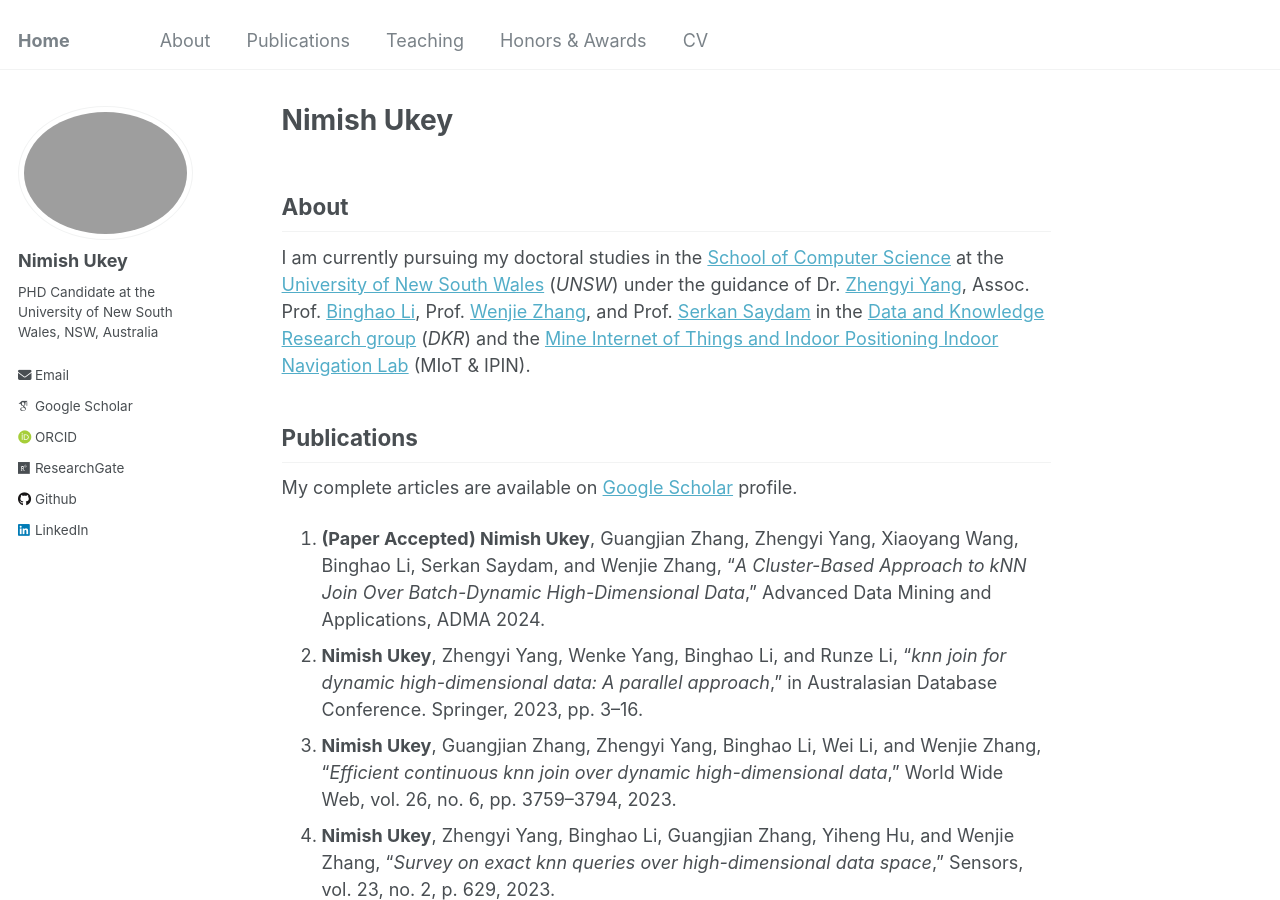
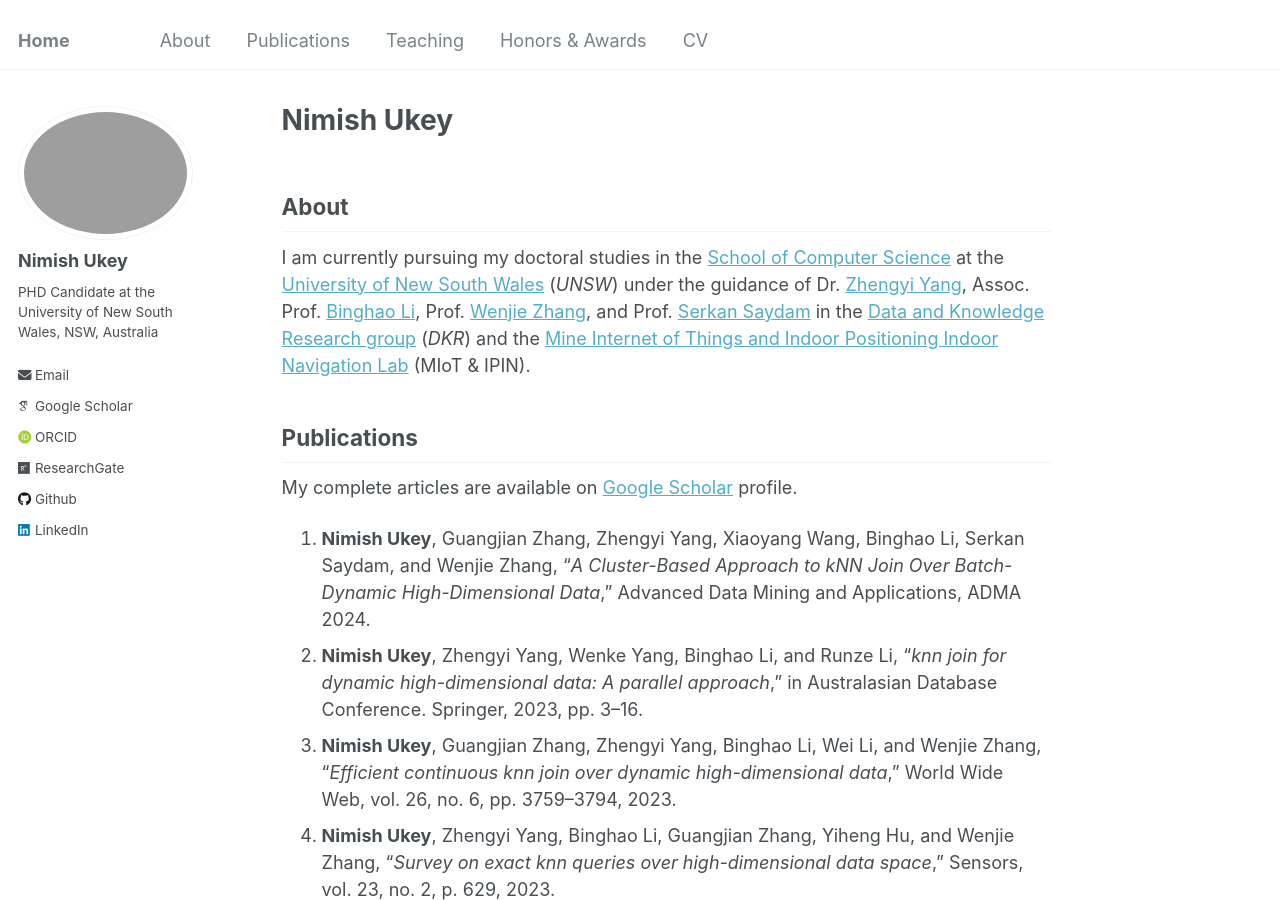
Before and after one commit to nimishukey/nimishukey.github.io, a Jekyll site: the page built from _pages/about.md, in a window 1280 px wide and 900 px high. Built offline with Jekyll 4.4.1, drawn with Linux system fonts in a browser that asks for light colours; some web fonts are replaced.

Commit message:
Update about.md

```diff
--- a/_pages/about.md
+++ b/_pages/about.md
@@ -13,7 +13,7 @@ I am currently pursuing my doctoral studies in the [School of Computer Science](
 <h2 id="publications"> Publications </h2>
 My complete articles are available on [Google Scholar](https://scholar.google.com.au/citations?user=zOsfTjIAAAAJ&hl=en&oi=ao) profile.
 
-1. **(Paper Accepted) Nimish Ukey**, Guangjian Zhang, Zhengyi Yang, Xiaoyang Wang, Binghao Li, Serkan Saydam, and Wenjie Zhang, “*A Cluster-Based Approach to kNN Join Over Batch-Dynamic High-Dimensional Data*,” Advanced Data Mining and Applications, ADMA 2024.
+1. **Nimish Ukey**, Guangjian Zhang, Zhengyi Yang, Xiaoyang Wang, Binghao Li, Serkan Saydam, and Wenjie Zhang, “*A Cluster-Based Approach to kNN Join Over Batch-Dynamic High-Dimensional Data*,” Advanced Data Mining and Applications, ADMA 2024.
 2. **Nimish Ukey**, Zhengyi Yang, Wenke Yang, Binghao Li, and Runze Li, “*knn join for dynamic high-dimensional data: A parallel approach*,” in Australasian Database Conference. Springer, 2023, pp. 3–16.
 3. **Nimish Ukey**, Guangjian Zhang, Zhengyi Yang, Binghao Li, Wei Li, and Wenjie Zhang, “*Efficient continuous knn join over dynamic high-dimensional data*,” World Wide Web, vol. 26, no. 6, pp. 3759–3794, 2023.
 4. **Nimish Ukey**, Zhengyi Yang, Binghao Li, Guangjian Zhang, Yiheng Hu, and Wenjie Zhang, “*Survey on exact knn queries over high-dimensional data space*,” Sensors, vol. 23, no. 2, p. 629, 2023.
```
